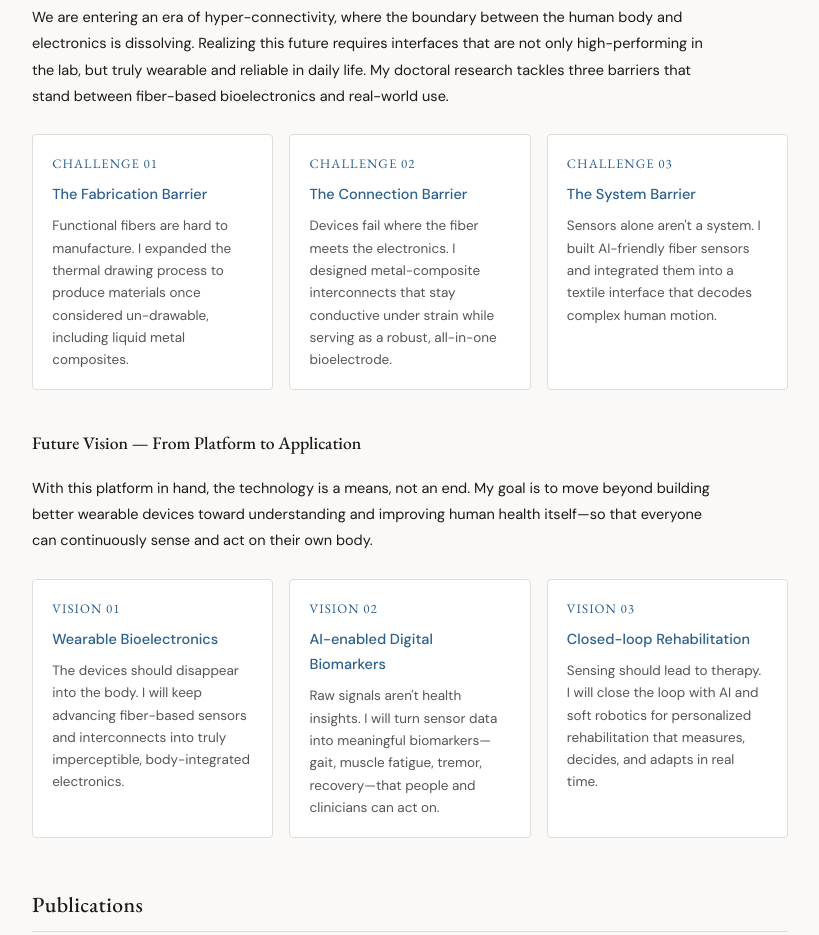
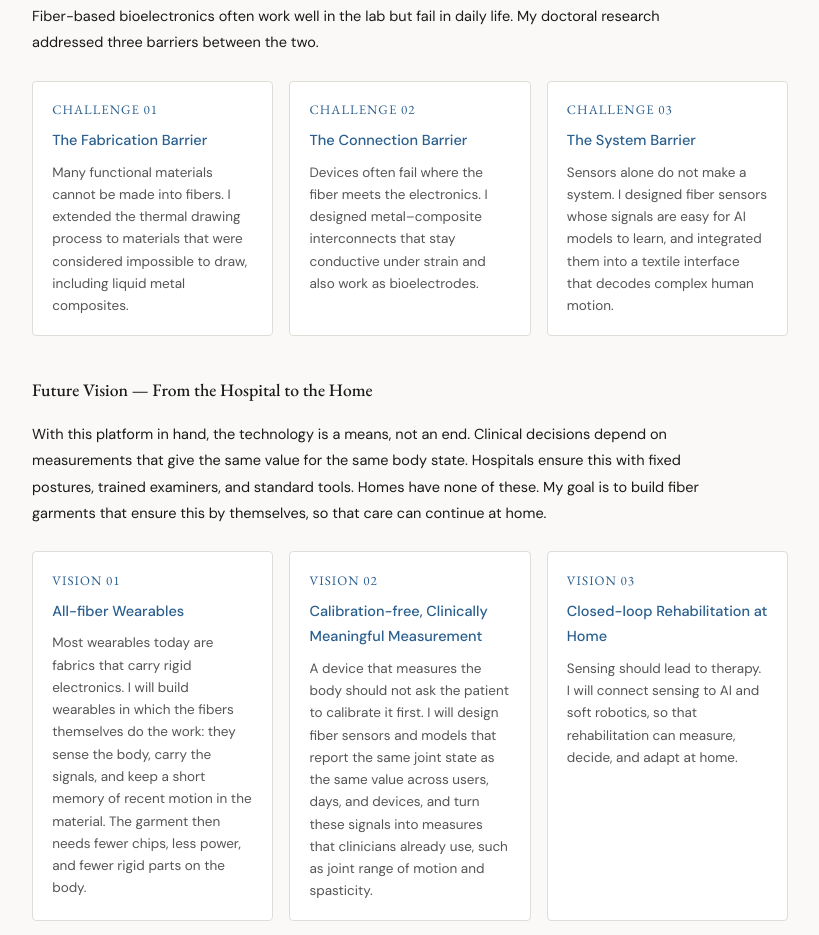
Before and after one commit to YunheumLee/yunheumlee.github.io, a plain HTML site: page index.html in a window 1280 px wide. Shown: the part 949-1884 px from the top of the page, without its empty margins (230-1049 px from the left). Drawn offline with nearby package versions, Linux system fonts and the light colour scheme.

Commit message:
Update hero, education, and research text
Co-Authored-By: Claude Opus 5.5 <noreply@anthropic.com>
Claude-Session: https://claude.ai/code/session_015ZCi94HDwuQa53nLoU1Rkj

```diff
--- a/index.html
+++ b/index.html
@@ -407,15 +407,16 @@
     <div>
       <h1>Yunheum Lee</h1>
       <p class="affil">
-        Ph.D. student, Department of Bio and Brain Engineering<br>
-        Korea Advanced Institute of Science and Technology (KAIST)
+        Ph.D. Candidate, Department of Bio and Brain Engineering, KAIST<br>
+        Research conducted at the School of Transdisciplinary Innovations,<br>
+        Seoul National University (2024–present) | Advisor: Prof. Seongjun Park
       </p>
       <p class="bio">
-        I am a Ph.D. student developing wearable bioelectronics that integrate with the human body.
-        My doctoral work builds the underlying platform—high-performance fiber sensors, soft–rigid
-        interconnects, and scalable fabrication—using thermal drawing and functional composites.
-        Building on this foundation, my broader goal is to turn these technologies into tools for
-        understanding and improving human health and movement, bridging materials, AI, and rehabilitation.
+        I develop fiber-based wearable sensors and AI that measure the human body in daily life.
+        My doctoral work built the platform: high-performance fiber sensors, soft–rigid interconnects,
+        and scalable fabrication using thermal drawing and functional composites. My next goal is to
+        build garments made of fibers that measure the body reliably at home, bridging materials, AI,
+        and rehabilitation.
       </p>
       <div class="links">
         <a href="mailto:dbsgma456@gmail.com">Email</a>
@@ -435,11 +436,12 @@
     <h2>Education</h2>
 
     <div class="edu-item">
-      <div class="edu-year">2023 – Present</div>
+      <div class="edu-year">2023 – 2027<br>(expected Feb.)</div>
       <div class="edu-body">
         <h3>Ph.D. in Bio and Brain Engineering</h3>
         <p>Korea Advanced Institute of Science and Technology (KAIST), Daejeon, Korea</p>
-        <!-- <p>Adviser: Prof. [지도교수 이름]</p> -->
+        <!-- 학위논문 영문 제목이 정해지면 아래 주석을 풀고 제목을 넣으세요 -->
+        <!-- <p>Dissertation: [English title]</p> -->
       </div>
     </div>
 
@@ -465,67 +467,70 @@
     <h2>Research Interests</h2>
     <p class="ri-subhead">Doctoral Research — Building the Platform</p>
     <p class="ri-intro">
-      We are entering an era of hyper-connectivity, where the boundary between the human body and
-      electronics is dissolving. Realizing this future requires interfaces that are not only
-      high-performing in the lab, but truly wearable and reliable in daily life. My doctoral research
-      tackles three barriers that stand between fiber-based bioelectronics and real-world use.
+      Fiber-based bioelectronics often work well in the lab but fail in daily life. My doctoral
+      research addressed three barriers between the two.
     </p>
     <div class="ri-grid">
       <div class="ri-card">
         <span class="ri-num">CHALLENGE 01</span>
         <h3>The Fabrication Barrier</h3>
         <p>
-          Functional fibers are hard to manufacture. I expanded the thermal drawing process to produce
-          materials once considered un-drawable, including liquid metal composites.
+          Many functional materials cannot be made into fibers. I extended the thermal drawing process
+          to materials that were considered impossible to draw, including liquid metal composites.
         </p>
       </div>
       <div class="ri-card">
         <span class="ri-num">CHALLENGE 02</span>
         <h3>The Connection Barrier</h3>
         <p>
-          Devices fail where the fiber meets the electronics. I designed metal-composite interconnects
-          that stay conductive under strain while serving as a robust, all-in-one bioelectrode.
+          Devices often fail where the fiber meets the electronics. I designed metal–composite
+          interconnects that stay conductive under strain and also work as bioelectrodes.
         </p>
       </div>
       <div class="ri-card">
         <span class="ri-num">CHALLENGE 03</span>
         <h3>The System Barrier</h3>
         <p>
-          Sensors alone aren't a system. I built AI-friendly fiber sensors and integrated them into a
-          textile interface that decodes complex human motion.
+          Sensors alone do not make a system. I designed fiber sensors whose signals are easy for AI
+          models to learn, and integrated them into a textile interface that decodes complex human motion.
         </p>
       </div>
     </div>
 
-    <p class="ri-subhead">Future Vision — From Platform to Application</p>
+    <p class="ri-subhead">Future Vision — From the Hospital to the Home</p>
     <p class="ri-intro">
-      With this platform in hand, the technology is a means, not an end. My goal is to move beyond
-      building better wearable devices toward understanding and improving human health itself—so that
-      everyone can continuously sense and act on their own body.
+      With this platform in hand, the technology is a means, not an end. Clinical decisions depend on
+      measurements that give the same value for the same body state. Hospitals ensure this with fixed
+      postures, trained examiners, and standard tools. Homes have none of these. My goal is to build
+      fiber garments that ensure this by themselves, so that care can continue at home.
     </p>
     <div class="ri-grid">
       <div class="ri-card">
         <span class="ri-num">VISION 01</span>
-        <h3>Wearable Bioelectronics</h3>
+        <h3>All-fiber Wearables</h3>
         <p>
-          The devices should disappear into the body. I will keep advancing fiber-based sensors and
-          interconnects into truly imperceptible, body-integrated electronics.
+          Most wearables today are fabrics that carry rigid electronics. I will build wearables in which
+          the fibers themselves do the work: they sense the body, carry the signals, and keep a short
+          memory of recent motion in the material. The garment then needs fewer chips, less power, and
+          fewer rigid parts on the body.
         </p>
       </div>
       <div class="ri-card">
         <span class="ri-num">VISION 02</span>
-        <h3>AI-enabled Digital Biomarkers</h3>
+        <h3>Calibration-free, Clinically Meaningful Measurement</h3>
         <p>
-          Raw signals aren't health insights. I will turn sensor data into meaningful biomarkers—gait,
-          muscle fatigue, tremor, recovery—that people and clinicians can act on.
+          A device that measures the body should not ask the patient to calibrate it first. I will design
+          fiber sensors and models that report the same joint state as the same value across users, days,
+          and devices, and turn these signals into measures that clinicians already use, such as joint
+          range of motion and spasticity.
         </p>
       </div>
       <div class="ri-card">
         <span class="ri-num">VISION 03</span>
-        <h3>Closed-loop Rehabilitation</h3>
+        <h3>Closed-loop Rehabilitation at Home</h3>
         <p>
-          Sensing should lead to therapy. I will close the loop with AI and soft robotics for
-          personalized rehabilitation that measures, decides, and adapts in real time.
+          Sensing should lead to therapy. I will connect sensing to AI and soft robotics, so that
+          rehabilitation can measure, decide, and adapt at home.
         </p>
       </div>
     </div>
@@ -844,7 +849,7 @@
 </main>
 
 <footer>
-  <p>Yunheum Lee &nbsp;|&nbsp; KAIST Bio and Brain Engineering &nbsp;|&nbsp; Updated June 2026</p>
+  <p>Yunheum Lee &nbsp;|&nbsp; KAIST Bio and Brain Engineering &nbsp;|&nbsp; Updated November 2026</p>
 </footer>
 
 </body>
```
